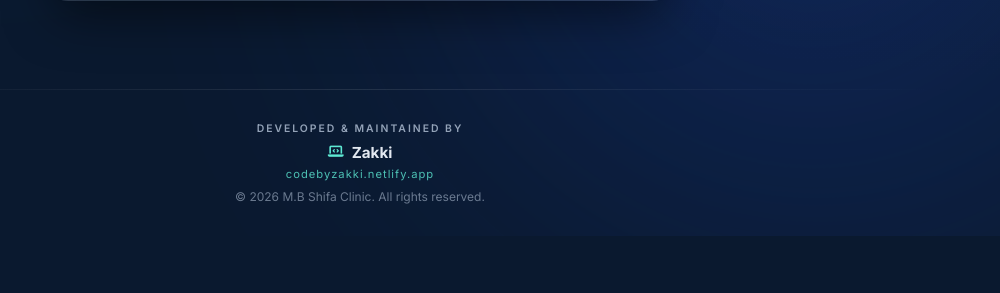
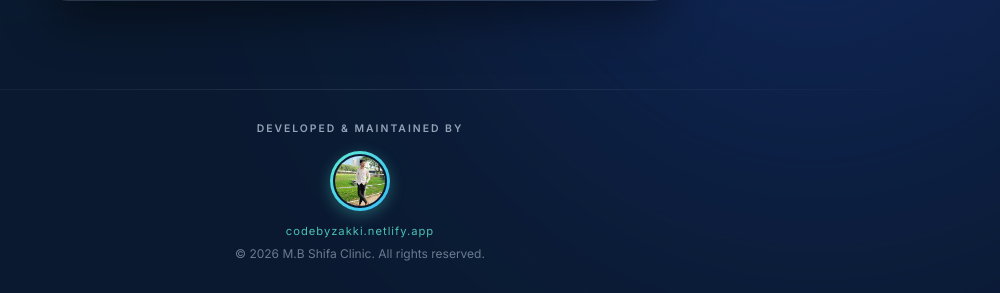
Before and after one commit to Zakki-05/Django_project, a Django app: page / in a window 1280 px wide. Shown: the part 813-1106 px from the top of the page, without its empty margins (280-1280 px from the left). Before the commit the page ends 1049 px from the top, so only its background shows below. Run offline with Django 5.2, Linux system fonts and the light colour scheme; data comes from the database, SQL or seed files in the repository.

Commit message:
feat: implement custom glassmorphism design system and base templates for Django project

```diff
--- a/static/css/style.css
+++ b/static/css/style.css
@@ -789,24 +789,33 @@ body {
     font-weight: 600;
 }
 
-.dev-name {
-    font-size: 0.95rem;
-    color: var(--text-main);
-    font-weight: 700;
-    display: flex;
-    align-items: center;
-    gap: 0.5rem;
-    transition: color 0.3s ease;
+.dev-photo-link {
     text-decoration: none;
+    display: inline-block;
+    transition: transform 0.3s cubic-bezier(0.34, 1.56, 0.64, 1);
 }
 
-.dev-name:hover {
-    color: var(--accent);
+.dev-photo-link:hover {
+    transform: scale(1.1) translateY(-5px);
 }
 
-.dev-name i {
-    color: var(--accent);
-    font-size: 0.8rem;
+.dev-photo-container {
+    width: 60px;
+    height: 60px;
+    border-radius: 50%;
+    padding: 3px;
+    background: linear-gradient(135deg, var(--accent) 0%, #38bdf8 100%);
+    box-shadow: 0 4px 15px rgba(94, 234, 212, 0.3);
+    margin: 0.5rem 0;
+}
+
+.dev-photo-container img {
+    width: 100%;
+    height: 100%;
+    border-radius: 50%;
+    object-fit: cover;
+    background: var(--bg-light);
+    border: 2px solid var(--bg-deep);
 }
 
 .dev-url {
--- a/templates/base.html
+++ b/templates/base.html
@@ -76,7 +76,11 @@
             <div class="footer-divider"></div>
             <div class="developer-details">
                 <span class="dev-label">Developed & Maintained By</span>
-                <a href="https://codebyzakki.netlify.app/" target="_blank" class="dev-name" title="Developer Portfolio"><i class="fa-solid fa-laptop-code"></i> Zakki</a>
+                <a href="https://codebyzakki.netlify.app/" target="_blank" class="dev-photo-link" title="Developer Portfolio">
+                    <div class="dev-photo-container">
+                        <img src="{% static 'developer.jpeg' %}" alt="Developer" onerror="this.src='https://ui-avatars.com/api/?name=Developer&background=5EEAD4&color=0a192f&bold=true'">
+                    </div>
+                </a>
                 <a href="https://codebyzakki.netlify.app/" target="_blank" class="dev-url">codebyzakki.netlify.app</a>
                 <span class="copyright">&copy; 2026 M.B Shifa Clinic. All rights reserved.</span>
             </div>
```
Also changed, not shown: templates/admin/base_site.html (+7 -3 lines), static/developer.jpeg (added), 1 other file.
